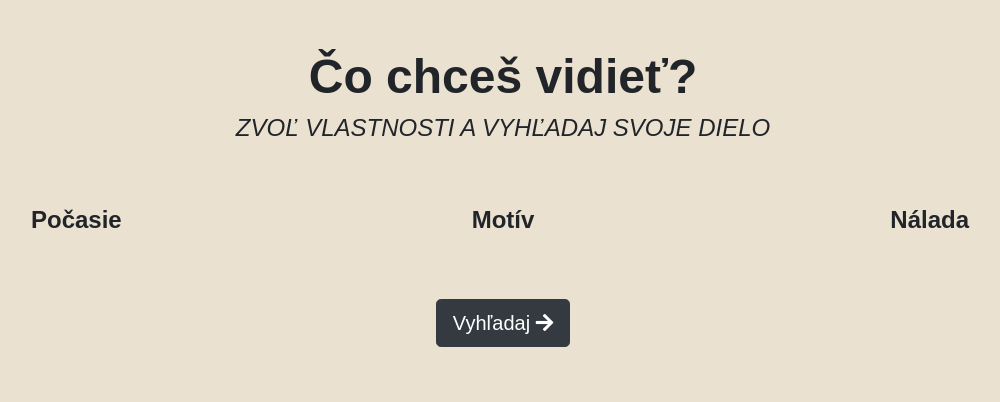
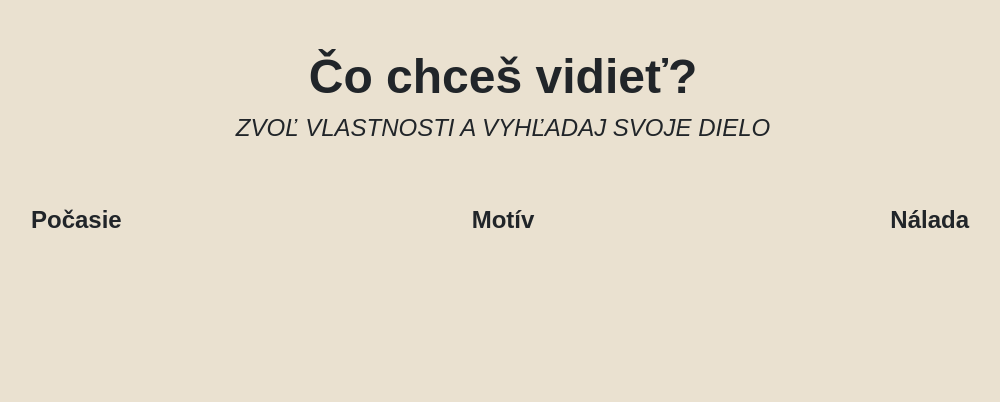
Before and after one commit to SlovakNationalGallery/plenerizmus.sng.sk, a Laravel app: template resources/views/intro.blade.php in a window 1280 px wide. Shown: the top 402 px of the page, without its empty margins (137-1137 px from the left). Run offline with Laravel 8, Linux system fonts and the light colour scheme; the template is opened without the code that fills it, so the values that code supplies are empty; style sheets or scripts are compiled from the project's sources; some web fonts are replaced.

Commit message:
temporary disable search button

```diff
--- a/resources/views/intro.blade.php
+++ b/resources/views/intro.blade.php
@@ -49,7 +49,7 @@
     </div>
 
     <div class="text-center">
-      <button type="button" class="btn btn-dark btn-lg">Vyhľadaj <i class="fas fa-arrow-right"></i></button>
+      {{-- <button type="button" class="btn btn-dark btn-lg">Vyhľadaj <i class="fas fa-arrow-right"></i></button> --}}
     </div>
 
 @stop
```
